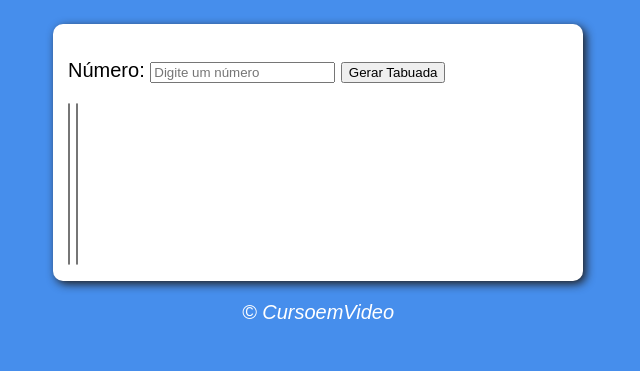
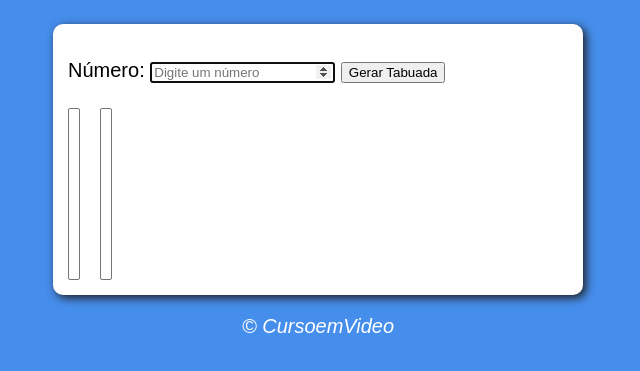
Before and after one commit to Vagner185/JavaScript, a plain HTML site: page Tabuada/ex01.html in a window 1280 px wide. Both pictures are taken after a click on the button "Gerar Tabuada". Shown: the part 75-446 px from the top of the page, without its empty margins (322-962 px from the left). Drawn offline with Linux system fonts and the light colour scheme.

Commit message:
Ajustes no código da pasta tabuada

```diff
--- a/Tabuada/css/style.css
+++ b/Tabuada/css/style.css
@@ -17,6 +17,17 @@ section {
     box-shadow: 3px 3px 10px rgb(31, 29, 29);
 }
 
+#divs {
+    display: flex;
+    font-size: 15px;
+}
+
+select {
+    margin-top: 5px;
+    padding: 5px;
+    margin-right: 20px;
+}
+
 footer {
     color: white;
     text-align: center;
--- a/Tabuada/ex01.html
+++ b/Tabuada/ex01.html
@@ -18,11 +18,17 @@
                 <input type="button" value="Gerar Tabuada" onclick="tabuada()">
             </p>
         </div>
-        <div>
-            <select name="tabuada" id="seltab1" size="10">
+        <div id="divs">
+            <div>
+                <div id="mult"></div>
+                <select name="tabuada" id="seltab1" size="10">
                 <!--<option></option>-->
-            </select>
-            <select name="tabuada" id="seltab2" size="10"></select>
+                </select>
+            </div>
+            <div>
+                <div id="adi"></div>
+                <select name="tabuada" id="seltab2" size="10"></select>
+            </div>
         </div>
     </section>
     <footer>
--- a/Tabuada/js/js.js
+++ b/Tabuada/js/js.js
@@ -2,10 +2,14 @@ function tabuada() {
     let num = document.getElementById('num')
     let seltab1 = document.getElementById('seltab1')
     let seltab2 = document.getElementById('seltab2')
+    let mult = document.getElementById('mult')
+    let adi = document.getElementById('adi')
     if (num.value.length == 0) {
         window.alert('Por favor, digite um número')
     } else {
         let n = Number(num.value)
+        mult.innerHTML = '<strong>Multiplicação</strong>'
+        adi.innerHTML = '<strong>Adição</strong>'
         seltab1.innerHTML = '' // Antes mostrar uma tabuada, limpa a anterior
         seltab2.innerHTML = ''
         for(let c = 1; c <= 10; c++) {
@@ -20,5 +24,6 @@ function tabuada() {
             seltab2.appendChild(item)
         }
     }
-
+     num.value = ''
+     num.focus()
 }
```
